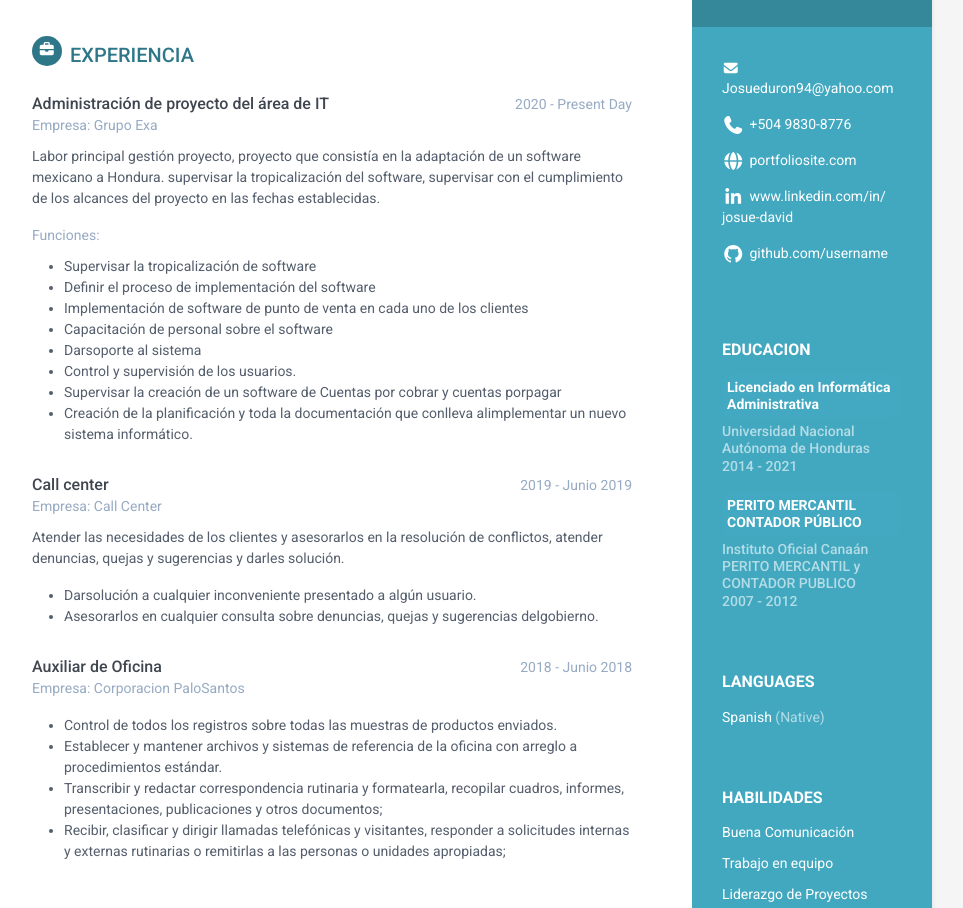
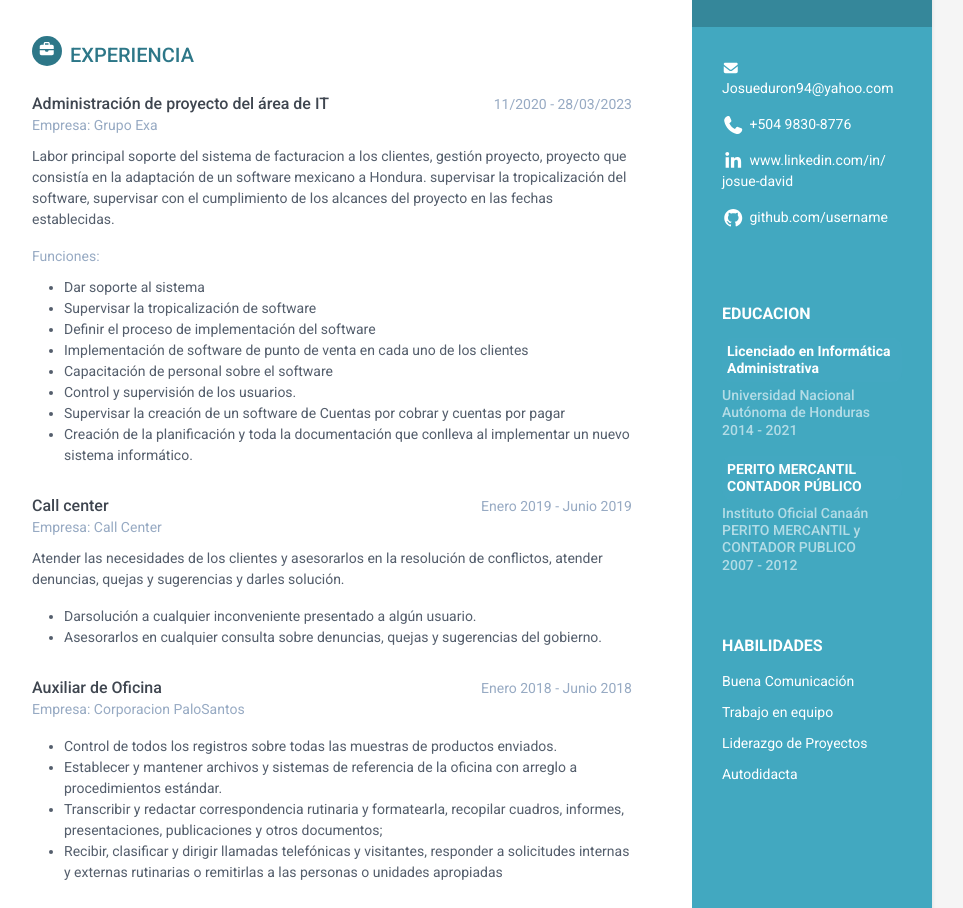
Before and after one commit to Jackdaviduchiha/curriculum-josue-treminio, a plain HTML site: page index.html in a window 1280 px wide. Shown: the part 902-1810 px from the top of the page, without its empty margins (188-1151 px from the left). Drawn offline with Linux system fonts and the light colour scheme.

Commit message:
pagina web

```diff
--- a/index.html
+++ b/index.html
@@ -70,7 +70,7 @@
                 <ul class="list-unstyled contact-list">
                     <li class="email"><i class="fas fa-envelope"></i><a href="mailto: yourname@email.com">Josueduron94@yahoo.com</a></li>
                     <li class="phone"><i class="fas fa-phone"></i><a href="tel:0123 456 789">+504 9830-8776  </a></li>
-                    <li class="website"><i class="fas fa-globe"></i><a href="https://themes.3rdwavemedia.com/bootstrap-templates/resume/orbit-free-resume-cv-bootstrap-theme-for-developers/" target="_blank">portfoliosite.com</a></li>
+                    <!-- <li class="website"><i class="fas fa-globe"></i><a href="https://themes.3rdwavemedia.com/bootstrap-templates/resume/orbit-free-resume-cv-bootstrap-theme-for-developers/" target="_blank">portfoliosite.com</a></li> -->
                     <li class="linkedin"><i class="fab fa-linkedin-in"></i><a href="https://www.linkedin.com/in/josue-david-treminio-b0ba3926b/" target="_blank">www.linkedin.com/in/
                         josue-david
                         </a></li>
@@ -93,14 +93,14 @@
                     <div class="time">2007 - 2012</div>
                 </div><!--//item-->
             </div><!--//education-container-->
-
+<!--
             <div class="languages-container container-block">
                 <h2 class="container-block-title">Languages</h2>
                 <ul class="list-unstyled interests-list">
 
                     <li>Spanish <span class="lang-desc">(Native)</span></li>
                 </ul>
-            </div><!--//interests-->
+            </div>//interests -->
 
             <div class="interests-container container-block">
                 <h2 class="container-block-title">Habilidades
@@ -139,13 +139,13 @@
                         <div class="upper-row">
 
                             <h3 class="job-title">Administración de proyecto del área de IT</h3>
-                            <div class="time">2020 -
-                                Present Day</div>
+                            <div class="time">11/2020 -
+                                28/03/2023</div>
                         </div><!--//upper-row-->
                         <div class="company">Empresa: Grupo Exa</div>
                     </div><!--//meta-->
                     <div class="details">
-                        <p>Labor principal gestión proyecto, proyecto que consistía en la adaptación de un
+                        <p>Labor principal soporte del sistema de facturacion a los clientes, gestión proyecto, proyecto que consistía en la adaptación de un
                             software mexicano a Hondura. supervisar la tropicalización del software,
                             supervisar con el cumplimiento de los alcances del proyecto en las fechas
                             establecidas.
@@ -155,17 +155,18 @@
                     <div class="company">Funciones:</div>
                     <div class="Lista">
                         <ul>
+                            <li>Dar soporte al sistema</li>
                             <li>Supervisar la tropicalización de software</li>
                             <li>Definir el proceso de implementación del software</li>
                             <li>Implementación de software de punto de venta en cada uno de los
                                 clientes</li>
                             <li>Capacitación de personal sobre el software</li>
-                            <li>Darsoporte al sistema</li>
+
                             <li>Control y supervisión de los usuarios.</li>
                             <li>Supervisar la creación de un software de Cuentas por cobrar y
-                                cuentas porpagar</li>
+                                cuentas por pagar</li>
                                 <li>Creación de la planificación y toda la documentación que
-                                    conlleva alimplementar un nuevo sistema informático.</li>
+                                    conlleva al implementar un nuevo sistema informático.</li>
 
                         </ul>
                     </div>
@@ -177,7 +178,7 @@
 
                             <h3 class="job-title">Call center</h3>
 
-                            <div class="time">2019 - Junio 2019</div>
+                            <div class="time">Enero 2019 - Junio 2019</div>
                         </div><!--//upper-row-->
                         <div class="company">Empresa: Call Center</div>
                     </div><!--//meta-->
@@ -191,7 +192,7 @@
                         <ul>
                         <li>Darsolución a cualquier inconveniente presentado a algún usuario.</li>
                         <li>Asesorarlos en cualquier consulta sobre denuncias, quejas y
-                            sugerencias delgobierno.
+                            sugerencias del gobierno.
                             </li>
 
 
@@ -204,7 +205,7 @@
                         <div class="upper-row">
 
                             <h3 class="job-title">Auxiliar de Oficina</h3>
-                            <div class="time">2018 -  Junio 2018</div>
+                            <div class="time">Enero 2018 -  Junio 2018</div>
                         </div><!--//upper-row-->
                         <div class="company">Empresa: Corporacion PaloSantos</div>
                     </div><!--//meta-->
@@ -225,7 +226,7 @@
                                 </li>
                             <li>Recibir, clasificar y dirigir llamadas telefónicas y visitantes, responder a
                                 solicitudes internas y externas rutinarias o remitirlas a las personas o
-                                unidades apropiadas;</li>
+                                unidades apropiadas</li>
 
 
 
@@ -451,7 +452,7 @@
 
             <!--boton de wahtsap-->
         <div class="container1-boton">
-            <a href="https://wa.me/+50498308776?text=Estoy%interesado%en%contarctarte" target="_blank">
+            <a href="https://api.whatsapp.com/send?phone=50498308776&text=Estoy%20interesado%20en%20contactarte" target="_blank">
                 <img class="boton" src="img/icono.png" alt="">
             </a>
         </div>
```
Also changed, not shown: img/CSS.png, img/HTML.png.
